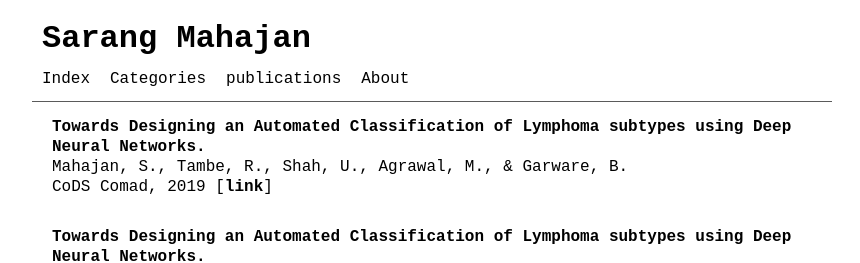
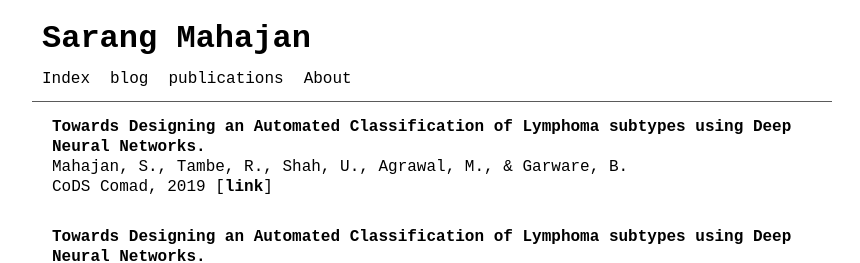
Before and after one commit to barlowtwin/sarang7m.github.io, a Jekyll site: the page built from pages/publications.md, in a window 1280 px wide. Shown: the top 263 px of the page, without its empty margins (208-1068 px from the left). Built offline with Jekyll 4.4.1, drawn with Linux system fonts in a browser that asks for light colours.

Commit message:
Update menus.yml

```diff
--- a/_data/menus.yml
+++ b/_data/menus.yml
@@ -1,8 +1,8 @@
 - default: menu_index
   url:   ""
 
-- default: menu_category
-  url:   "category"
+- title: blog
+  url:   "blog"
 
 - title: "publications"
   url: "publications"
```
